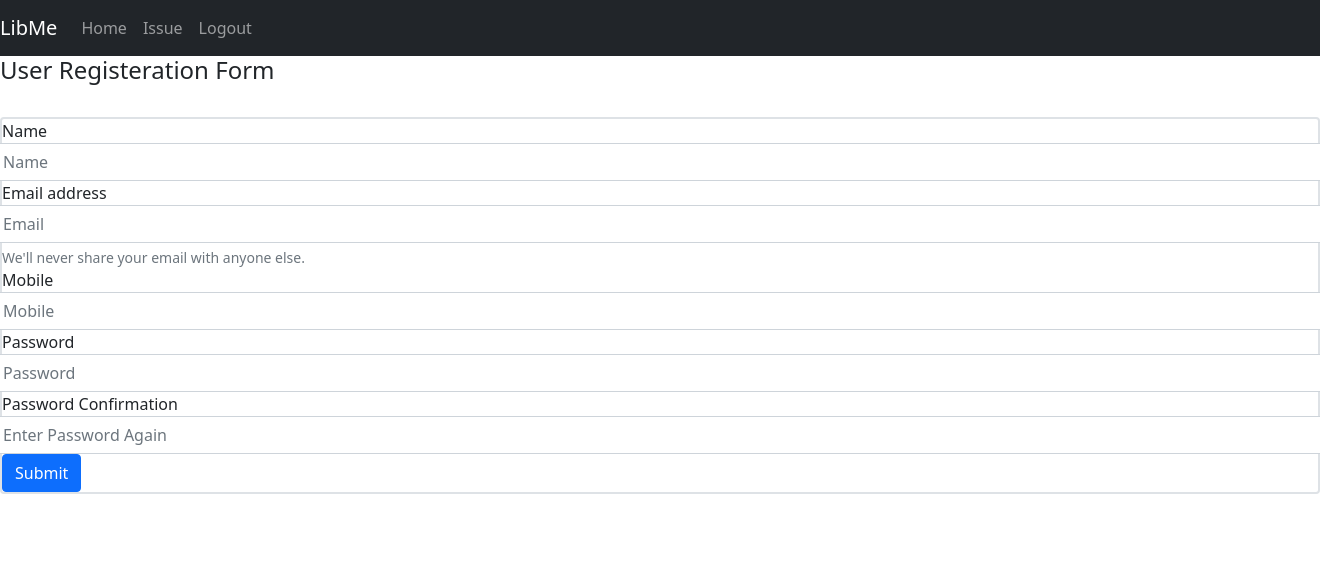
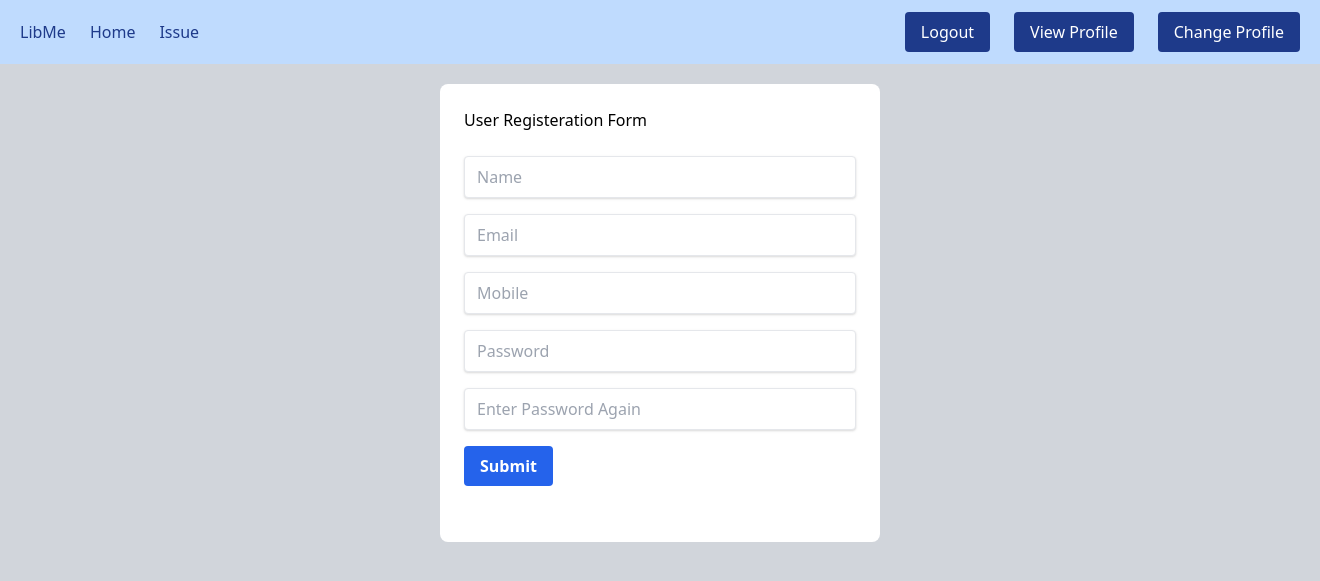
Before and after one commit to bennett1412/library-management-system, a PHP site: page /signup.php in a window 1320 px wide; the page is wider, and only the part inside the window is pictured. Shown: the top 581 px of that part. Run offline with PHP 8.4, Linux system fonts and the light colour scheme; the visitor is signed in with stand-in values (Sample User, id 1).

Commit message:
update-styles

```diff
--- a/auth/signup.inc.php
+++ b/auth/signup.inc.php
@@ -11,7 +11,7 @@ if(isset($_POST['submit'])){
     require_once 'signup_functions.php';
 
     if(emptyInputSignup($name,$email,$mobile,$password,$password_confirmation) !== false){
-        header("location: ../../signup.php?error=emptyinput");
+        header("location: ../signup.php?error=emptyinput");
         exit();
     }
 
--- a/auth/signup_functions.php
+++ b/auth/signup_functions.php
@@ -105,7 +105,8 @@ function loginUser($conn, $email,$password){
         $_SESSION["id"] = $emailExists["id"];
         $_SESSION["email"] = $emailExists["email"];
         $_SESSION["name"] = $emailExists["name"];
-        header("location: ../index.php");
+        $_SESSION["mobile"] = $emailExists["mobile"];
+        header("location: ../dashboard.php");
         exit();
 
     }
--- a/footer.php
+++ b/footer.php
@@ -1,3 +1,4 @@
 </div>
+<script src="scripts/toggle.js"></script>
 </body>
 </html>
--- a/header.php
+++ b/header.php
@@ -10,40 +10,39 @@ session_start();
     <meta http-equiv="X-UA-Compatible" content="IE=edge">
     <meta name="viewport" content="width=device-width, initial-scale=1.0">
     <title>LMS</title>
-    <link href="https://cdn.jsdelivr.net/npm/bootstrap@5.0.0-beta3/dist/css/bootstrap.min.css" rel="stylesheet" integrity="sha384-eOJMYsd53ii+scO/bJGFsiCZc+5NDVN2yr8+0RDqr0Ql0h+rP48ckxlpbzKgwra6" crossorigin="anonymous">
+    <!-- <link href="https://cdn.jsdelivr.net/npm/bootstrap@5.0.0-beta3/dist/css/bootstrap.min.css" rel="stylesheet" integrity="sha384-eOJMYsd53ii+scO/bJGFsiCZc+5NDVN2yr8+0RDqr0Ql0h+rP48ckxlpbzKgwra6" crossorigin="anonymous"> -->
 
-    <!-- <link href="https://unpkg.com/tailwindcss@^1.0/dist/tailwind.min.css" rel="stylesheet"> -->
+    <link href="https://unpkg.com/tailwindcss@^1.0/dist/tailwind.min.css" rel="stylesheet">
 </head>
 
-<body>
-    <nav class="navbar navbar-expand-lg navbar-dark bg-dark">
-        <a class="navbar-brand" href="#">LibMe</a>
-        <button class="navbar-toggler" type="button" data-toggle="collapse" data-target="#navbarSupportedContent" aria-controls="navbarSupportedContent" aria-expanded="false" aria-label="Toggle navigation">
-            <span class="navbar-toggler-icon"></span>
-        </button>
+<body class="bg-gray-300">
+    <nav class="flex flex-wrap items-center justify-between p-2 bg-blue-200">
+        <div class="flex md:hidden">
+            <button id="hamburger">
+                <img class="toggle block" src="https://img.icons8.com/fluent-systems-regular/2x/menu-squared-2.png" width="40" height="40" />
+                <img class="toggle hidden" src="https://img.icons8.com/fluent-systems-regular/2x/close-window.png" width="40" height="40" />
+            </button>
+        </div>
 
-        <div class="collapse navbar-collapse" id="navbarSupportedContent">
-            <ul class="navbar-nav mr-auto">
-                <li class="nav-item active">
-                    <a class="nav-link" href="#">Home </a>
-                </li>
-                <li class="nav-item">
-                    <a class="nav-link" href="#">Issue</a>
-                </li>
-            </ul>
-            <ul class="navbar-nav navbar-right">
-                <?php
-                if (isset($_SESSION["id"])) {
-                    echo '<li class="nav-item"><a class="nav-link" href="auth/logout.inc.php">Logout</a></li>';
-                } else {
 
-                    echo '<li class="nav-item">
-                    <a class="nav-link" href="signup.php">Register</a></li>';
-                    echo '<li class="nav-item"><a class="nav-link" href="login.php">Login</a></li>';
 
-                }
-                ?>
-            </ul>
+        <div class="toggle hidden md:flex w-full md:w-auto text-right text-bold mt-5 md:mt-0 border-t-2 border-blue-900 md:border-none" id="navbarSupportedContent">
+            <a class="block md:inline-block text-blue-900 px-3 py-3 border-b-2 border-blue-900 md:border-none" href="#">LibMe</a>
+            <a class="block md:inline-block text-blue-900 hover:text-blue-500 px-3 py-3 border-b-2 border-blue-900 md:border-none" href="index.php">Home </a>
+            <a class="block md:inline-block text-blue-900 hover:text-blue-500 px-3 py-3 border-b-2 border-blue-900 md:border-none" href="#">Issue</a>
+        </div>
+        <div class="toggle hidden md:flex w-full md:w-auto text-right text-bold mt-5 md:mt-0 border-t-2 border-blue-900 md:border-none">
+            <?php
+            if (isset($_SESSION["id"])) {
+                echo '<a class="mx-3 toggle hidden md:flex w-full md:w-auto px-4 py-2 text-right bg-blue-900 hover:bg-blue-500 text-white md:rounded" href="auth/logout.inc.php">Logout</a></li>';
+                echo '<a class="mx-3 toggle hidden md:flex w-full md:w-auto px-4 py-2 text-right bg-blue-900 hover:bg-blue-500 text-white md:rounded" href="#">View Profile</a></li>';
+                echo '<a class="mx-3 toggle hidden md:flex w-full md:w-auto px-4 py-2 text-right bg-blue-900 hover:bg-blue-500 text-white md:rounded" href="#">Change Profile</a></li>';
+            } else {
+
+                echo '<a class="mx-3 toggle hidden md:flex w-full md:w-auto  px-4 py-2 text-right bg-blue-900 hover:bg-blue-500 text-white md:rounded" href="signup.php">Register</a>';
+                echo '<a class="mx-3 toggle hidden md:flex w-full md:w-auto px-4 py-2 text-right bg-blue-900 hover:bg-blue-500 text-white md:rounded" href="login.php">Login</a>';
+            }
+            ?>
         </div>
     </nav>
     <div class="wrapper">
--- /dev/null
+++ b/scripts/toggle.js
@@ -0,0 +1,6 @@
+document.getElementById("hamburger").onclick = function toggleMenu() {
+    const navToggle = document.getElementsByClassName("toggle");
+    for (let i = 0; i < navToggle.length; i++) {
+        navToggle.item(i).classList.toggle("hidden");
+    }
+};
--- a/signup.php
+++ b/signup.php
@@ -2,33 +2,35 @@
 include_once 'header.php';
 ?>
 
-    <div class="grid">
+<div class="flex justify-center">
+    <div class="w-4/12 bg-white p-6 rounded-lg mt-5">
         <h4 class="">User Registeration Form</h4>
         <br>
-        <form action="auth/signup.inc.php" method="POST" class="border rounded border-2">
-            <div class="form-group row">
+        <form action="auth/signup.inc.php" method="POST" class="">
+            <div class="mb-4">
                 <label class="sr-only" for="name">Name</label>
-                <input name="name" type="name" class="form-control" id="name" aria-describedby="name" placeholder="Name">
+                <input name="name" type="name" class="shadow appearance-none border rounded w-full py-2 px-3 text-grey-darker" id="name" aria-describedby="name" placeholder="Name">
             </div>
-            <div class="form-group row">
+            <div class="mb-4">
                 <label class="sr-only" for="Email">Email address</label>
-                <input type="email" name="email" class="form-control" id="Email" aria-describedby="email" placeholder="Email">
-                <small id="emailHelp" class="form-text text-muted">We'll never share your email with anyone else.</small>
+                <input type="email" name="email" class="shadow appearance-none border rounded w-full py-2 px-3 text-grey-darker" id="Email" aria-describedby="email" placeholder="Email">
+
             </div>
-            <div class="form-group row">
+            <div class="mb-4">
                 <label class="sr-only" for="mobile">Mobile</label>
-                <input type="mobile" name="mobile" class="form-control" id="mobile" aria-describedby="mobile" placeholder="Mobile">
+                <input type="mobile" name="mobile" class="shadow appearance-none border rounded w-full py-2 px-3 text-grey-darker" id="mobile" aria-describedby="mobile" placeholder="Mobile">
             </div>
-            <div class="form-group row">
+            <div class="mb-4">
                 <label class="sr-only" for="password">Password</label>
-                <input type="password" name="password" class="form-control" id="password" placeholder="Password">
+                <input type="password" name="password" class="shadow appearance-none border rounded w-full py-2 px-3 text-grey-darker" id="password" placeholder="Password">
             </div>
-            <div class="form-group row">
-                <label class="sr-onlys" for="password_confirmation">Password Confirmation</label>
-                <input type="password" name="password_confirmation" class="form-control" id="password_confirmation" placeholder="Enter Password Again">
+            <div class="mb-4">
+                <label class="sr-only" for="password_confirmation">Password Confirmation</label>
+                <input type="password" name="password_confirmation" class="shadow appearance-none border rounded w-full py-2 px-3 text-grey-darker" id="password_confirmation" placeholder="Enter Password Again">
             </div>
-            <button type="submit" name="submit" class="btn btn-primary">Submit</button>
+            <button type="submit" name="submit" class="bg-blue-600 hover:bg-blue-700 bg-opacity-100 text-white font-bold py-2 px-4 rounded">Submit</button>
             <br>
+            <div class="text-red-600 my-3 font-bold py-1 rounded">
                 <?php
                 if (isset($_GET["error"])) {
                     if ($_GET["error"] == "emptyinput") {
@@ -50,6 +52,7 @@
                     }
                 }
                 ?>
+            </div>
         </form>
     </div>
 </div>
```
Also changed, not shown: dashboard.php (added, +12 -0 lines), login.php (+14 -16 lines), profile.php (added, +11 -0 lines). Lines whose indentation alone changed are shown as unchanged.
